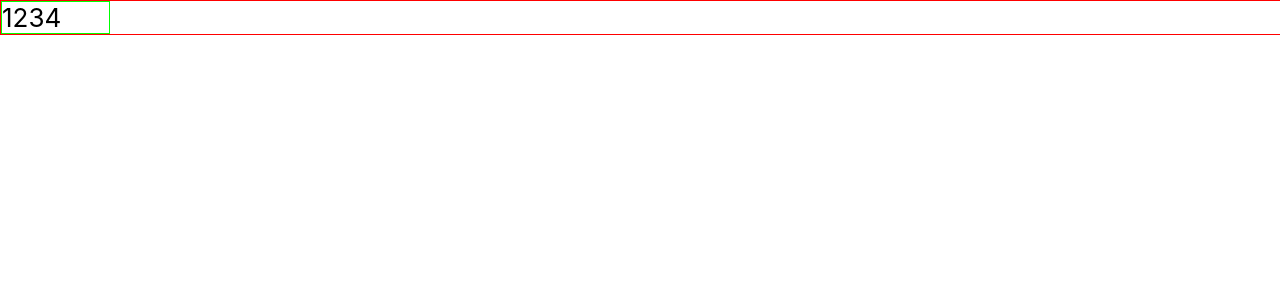
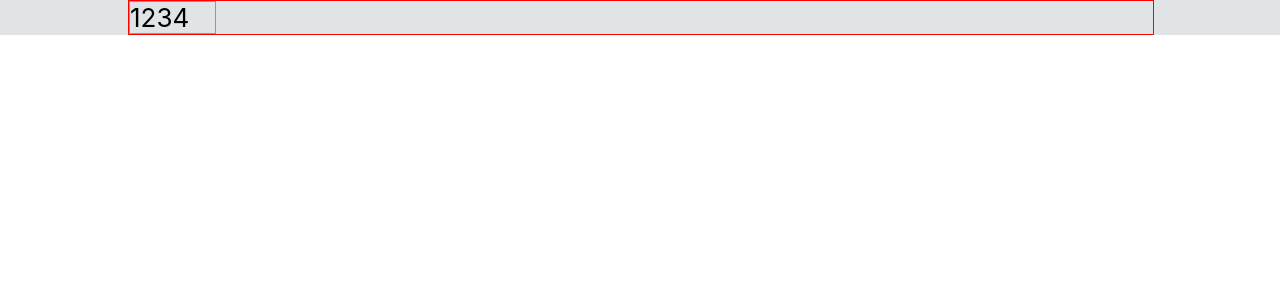
Before and after one commit to BlueStoneQ/BBQ, a React (Create React App) app in the folder thoughtworks-homework/cruise/: page / in a window 1280 px wide. Shown: the top 300 px of the page. Built offline with nearby package versions, Linux system fonts and the light colour scheme.

Commit message:
cruise-components-Page组件

```diff
--- a/thoughtworks-homework/cruise/src/components/index.js
+++ b/thoughtworks-homework/cruise/src/components/index.js
@@ -1 +1,3 @@
-export { Row, Col } from  './grid'
+export { Row, Col } from  './grid';
+export { default as Menu } from './menu';
+export { default as Page } from './page';
--- /dev/null
+++ b/thoughtworks-homework/cruise/src/components/menu/index.jsx
@@ -0,0 +1,44 @@
+/**
+ * components-Menu
+ * 1- 栅格组件：24等分
+ * 2- 响应式：xl>=1200px lg>=1024px md>=768 md<=768
+ */
+import React, { Component } from 'react';
+import './index.css';
+
+/**
+ * Grid - Row
+ */
+class Item extends Component {
+  render() {
+    return (
+      <div className='row-wrap'>
+        { this.props.children }
+      </div>
+    );
+  }
+}
+
+/**
+ * Grid - Col
+ */
+class Menu extends Component {
+  render() {
+    const { span } = this.props
+    console.log('span: ', span);
+    return (
+      <div
+        className='col-wrap'
+        style={{
+          width: (span * 100 / 24) + '%' // 百分比 - 栅格系统 24等分
+        }}
+      >
+        { this.props.children }
+      </div>
+    );
+  }
+}
+
+Menu.Item = Item;
+
+export default Menu;
--- /dev/null
+++ b/thoughtworks-homework/cruise/src/components/page/index.css
@@ -0,0 +1,10 @@
+/* components - Page */
+/* wrap */
+.page-wrap {
+  box-sizing: border-box;
+  -moz-box-sizing:border-box; /* Firefox */
+  width: 100%;
+  height: 100%;
+  padding: 0 10%;
+  background: #E1E4E6;
+}
--- /dev/null
+++ b/thoughtworks-homework/cruise/src/components/page/index.jsx
@@ -0,0 +1,26 @@
+/**
+ * components-Page
+ * 1- 栅格组件：24等分
+ * 2- 响应式：xl>=1200px lg>=1024px md>=768 md<=768
+ */
+import React, { Component } from 'react';
+import './index.css';
+
+/**
+ * Grid - Col
+ */
+class Page extends Component {
+  render() {
+    const { style } = this.props;
+    return (
+      <div
+        className='page-wrap'
+        style={{...style}}
+      >
+        { this.props.children }
+      </div>
+    );
+  }
+}
+
+export default Page;
--- a/thoughtworks-homework/cruise/src/views/cruise/index.jsx
+++ b/thoughtworks-homework/cruise/src/views/cruise/index.jsx
@@ -3,6 +3,7 @@
  */
 import React, { Component } from 'react';
 import {
+  Page,
   Row,
   Col
 } from '../../components'
@@ -11,13 +12,13 @@ import './index.css';
 class Cruise extends Component {
   render() {
     return (
-      <div>
+      <Page>
         <Row>
           <Col span={2}>
               1234
           </Col>
         </Row>
-      </div>
+      </Page>
     );
   }
 }
```
Also changed, not shown: thoughtworks-homework/cruise/src/components/menu/index.css (added).
